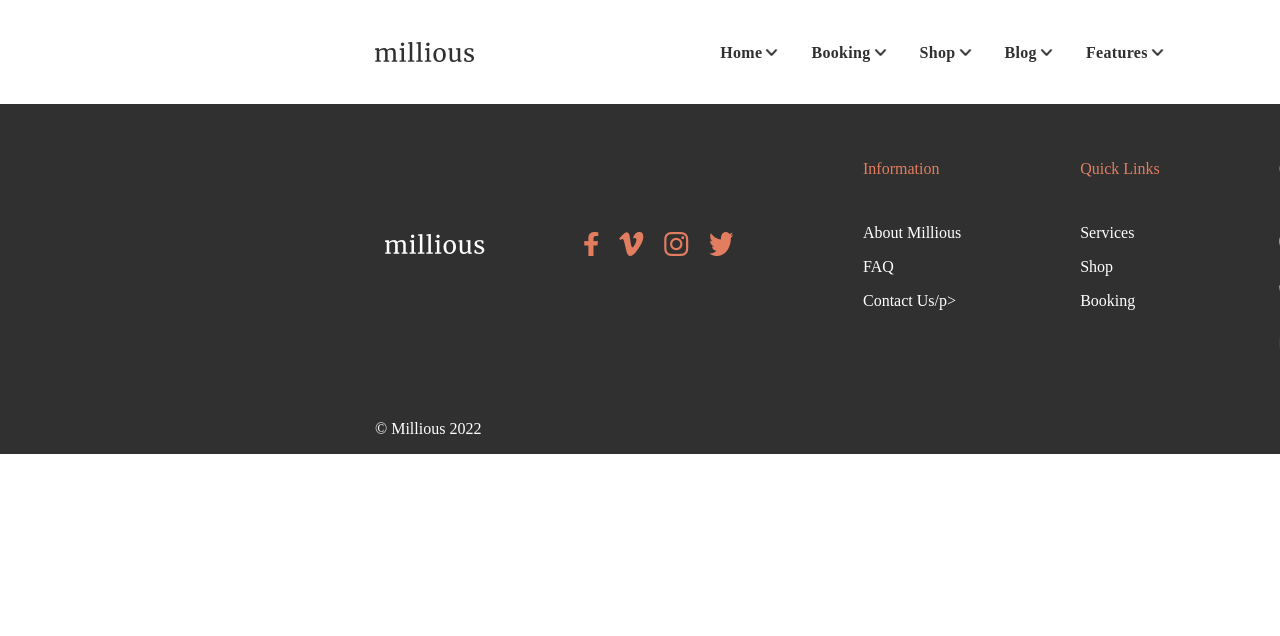
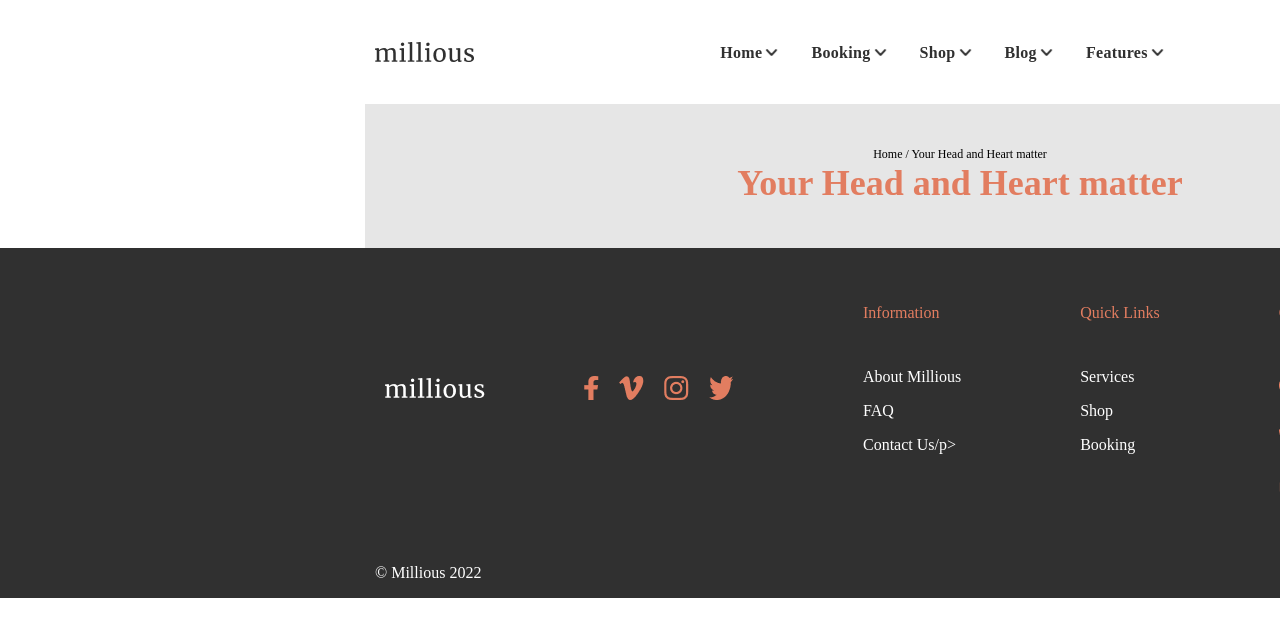
Before and after one commit to OxCart00/laboratorio-2, a plain HTML site: page article.html in a window 1280 px wide. Shown: the top 636 px of the page. Drawn offline with Linux system fonts and the light colour scheme.

Commit message:
headline terminado

```diff
--- a/article.html
+++ b/article.html
@@ -29,6 +29,10 @@
       </ul>
     </nav>
   </header>
+  <div class="headline">
+    <h3>Home / Your Head and Heart matter</h3>
+    <h1>Your Head and Heart matter</h1>
+  </div>
   <footer>
     <section class="footer_container">
       <div class="icon_social">
--- a/estilos/_headline.scss
+++ b/estilos/_headline.scss
@@ -1,8 +1,26 @@
-.headline{
-  background: linear-gradient(to right,$color-blanco 23.4375rem, $color-beige 96.5625rem);
+.headline {
+  background: linear-gradient(to right, $color-blanco 0%, $color-blanco 19%, $color-beige 19%, $color-beige 100%);
   height: 9rem;
   width: 120rem;
   display: flex;
   flex-direction: column;
   align-items: center;
+  justify-content: center;
+  h3 {
+    margin: 0;
+    font-family: 'Work Sans';
+    font-style: normal;
+    font-weight: 400;
+    font-size: 12px;
+    line-height: 14px;
+  }
+  h1 {
+    margin: 0;
+    color: $color-naranja-oscuro;
+    font-family: 'Libre Franklin';
+    font-style: normal;
+    font-weight: 700;
+    font-size: 36px;
+    line-height: 44px;
+  }
 }
```
Also changed, not shown: aboutus.html (+4 -0 lines), index.html (+0 -4 lines), ourteam.html (+4 -0 lines), product.html (+4 -0 lines), services.html (+4 -0 lines), estilos/estilos.css, 1 other file.
